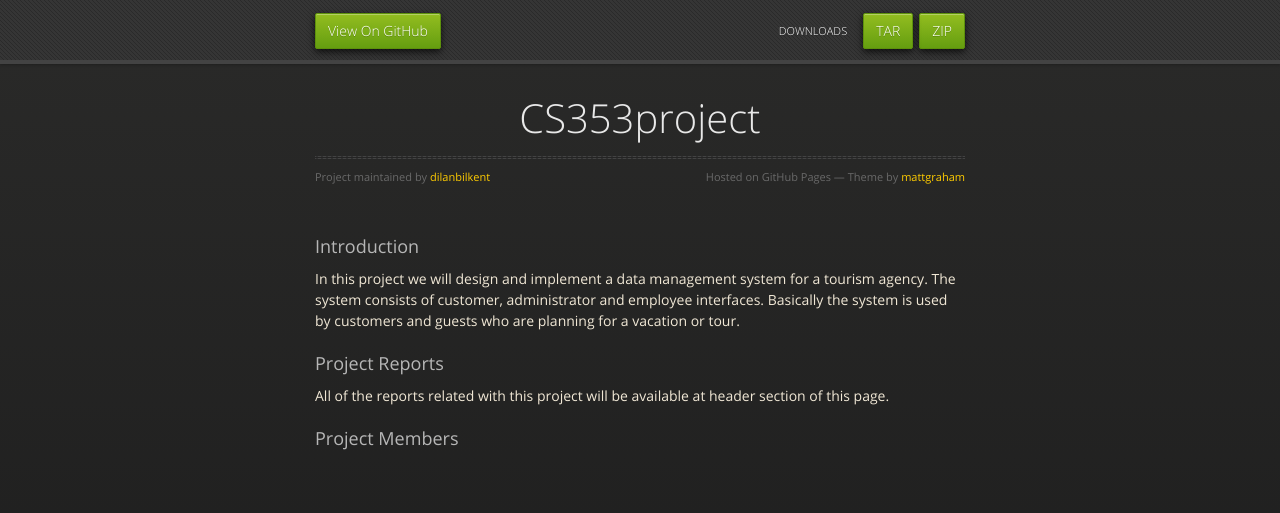
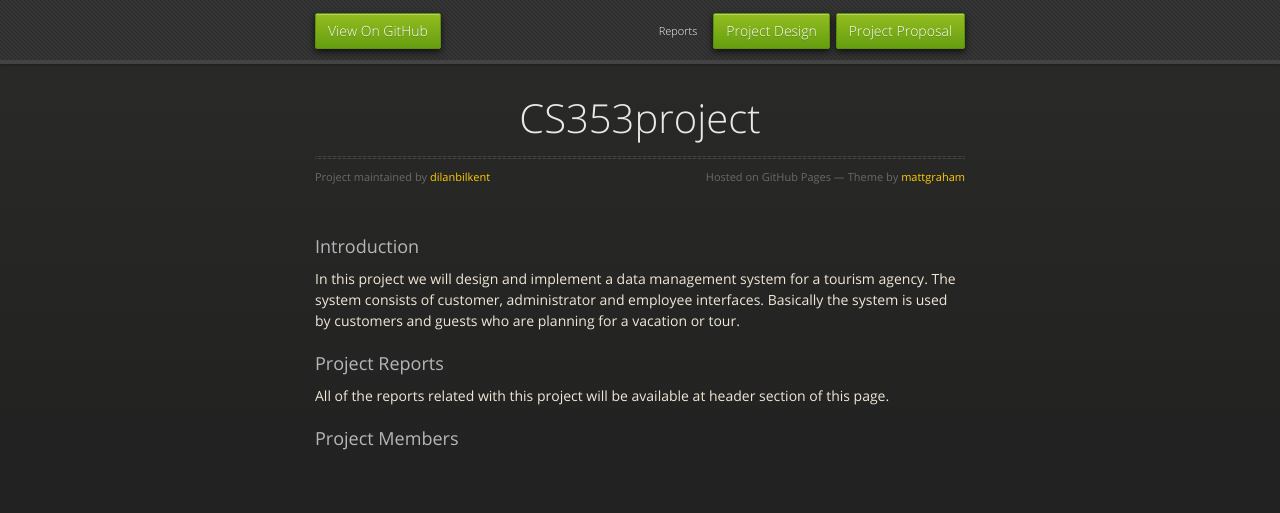
Before and after one commit to dilanbilkent/cs353project, a plain HTML site: page index.html in a window 1280 px wide. Drawn offline with nearby package versions, Linux system fonts and the light colour scheme.

Commit message:
Update index.html

```diff
--- a/index.html
+++ b/index.html
@@ -21,9 +21,9 @@
       <div id="header">
         <nav>
           <li class="fork"><a href="https://github.com/dilanbilkent/cs353project">View On GitHub</a></li>
-          <li class="downloads"><a href="https://github.com/dilanbilkent/cs353project/zipball/master">ZIP</a></li>
-          <li class="downloads"><a href="https://github.com/dilanbilkent/cs353project/tarball/master">TAR</a></li>
-          <li class="title">DOWNLOADS</li>
+          <li class="downloads"><a href="https://github.com/dilanbilkent/cs353project/blob/master/files/1.pdf">Project Proposal</a></li>
+          <li class="downloads"><a href="https://github.com/dilanbilkent/cs353project/blob/master/files/2.pdf">Project Design</a></li>
+          <li class="title">Reports</li>
         </nav>
       </div><!-- end header -->
 
```
